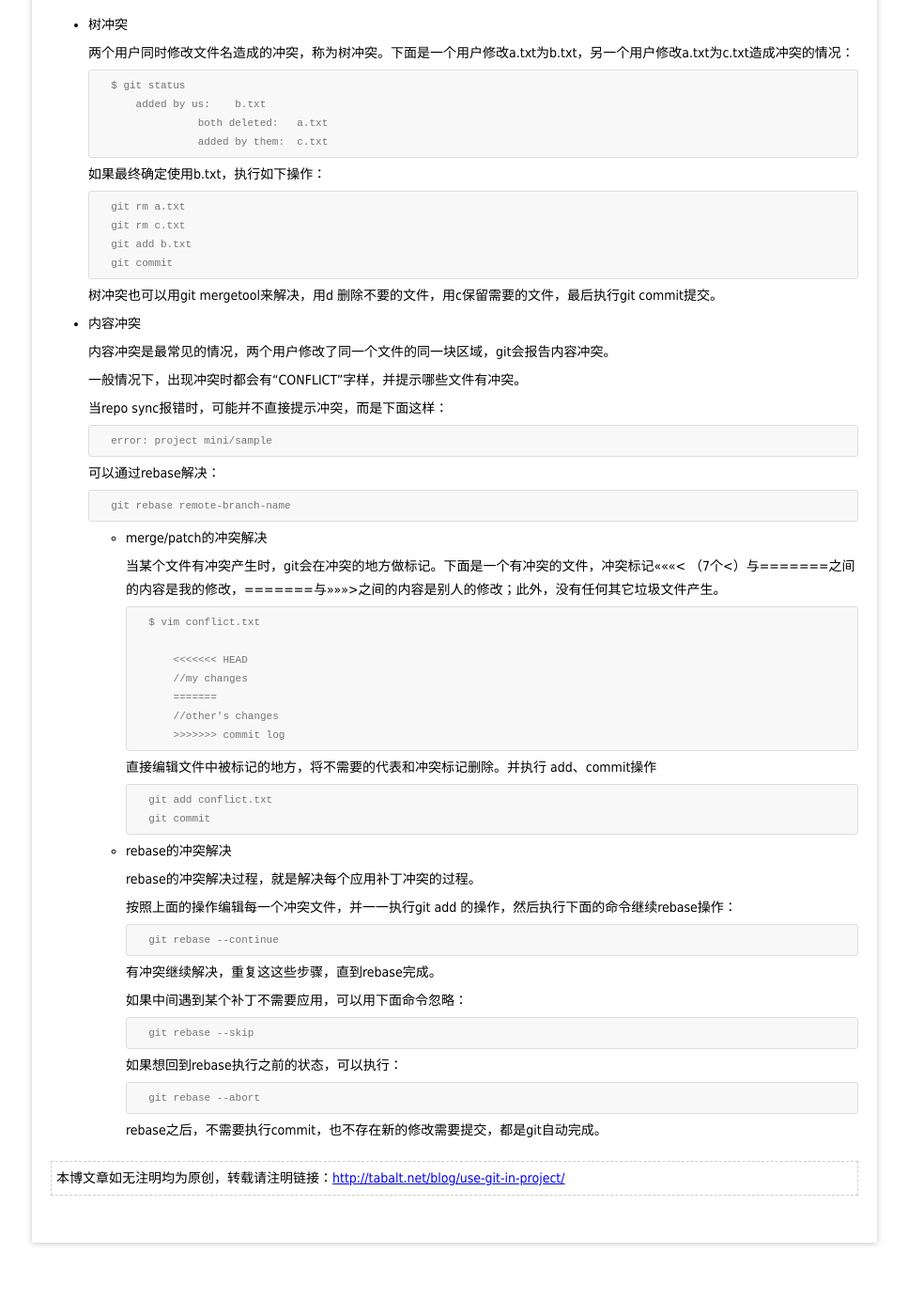
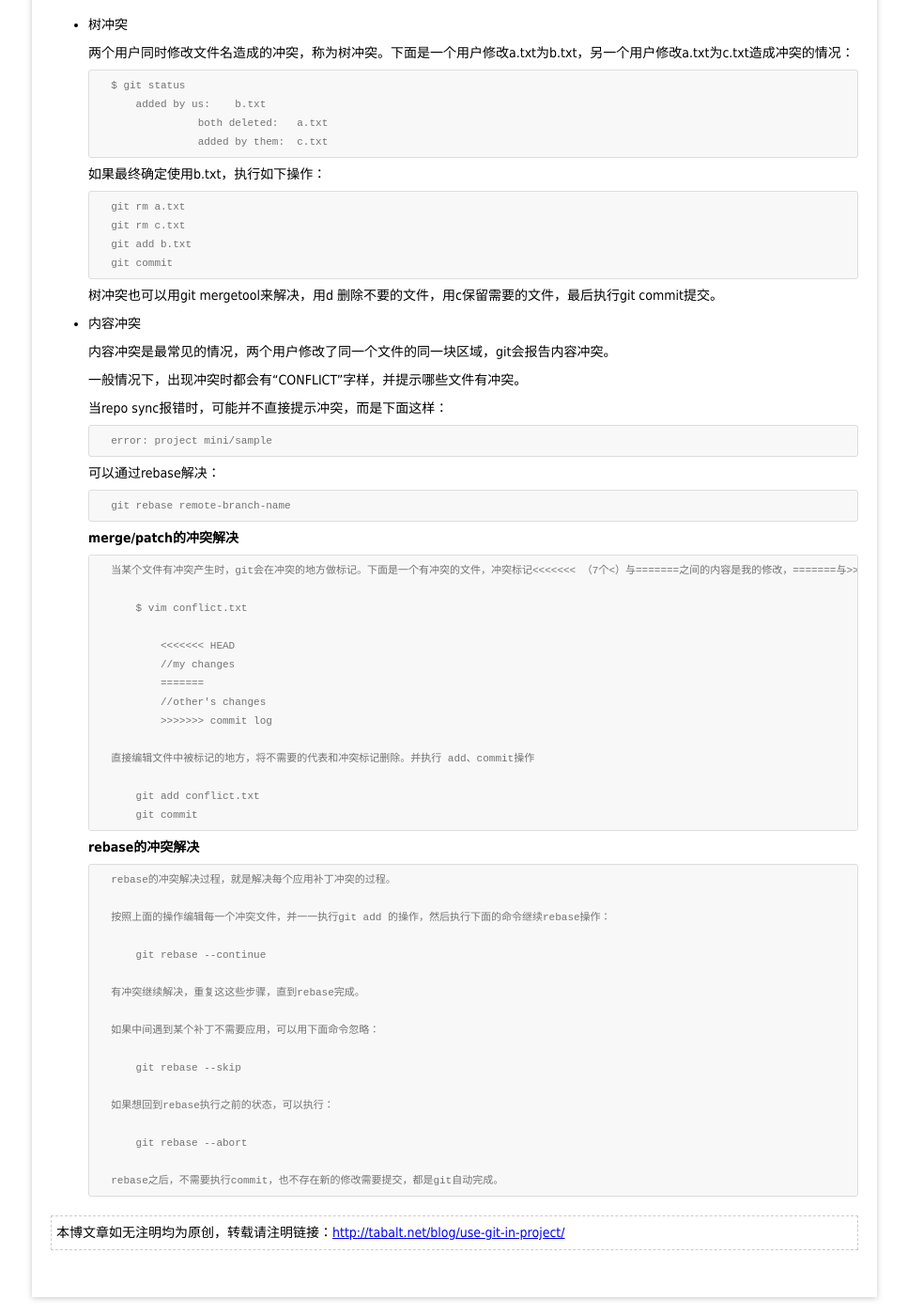
Before and after one commit to tabalt/tabalt.github.io, a Jekyll site: the page built from _posts/git/2014-09-23-use-git-in-project.md, in a window 1280 px wide and 1400 px high, scrolled down 3455 px. Shown: the whole window at 94% size, without its empty margins (156-1123 px from the left). Built offline with Jekyll 4.4.1, drawn with Linux system fonts in a browser that asks for light colours; Markdown is read by kramdown in place of the engine named in the settings; comment, search, counter and statistics services are not loaded; before the commit the page ends 4797 px from its top, so only the background shows below that; part of the change alters nothing that is shown; some of the changed text lies outside the part shown.

Commit message:
update blog

```diff
--- a/_posts/git/2014-09-23-use-git-in-project.md
+++ b/_posts/git/2014-09-23-use-git-in-project.md
@@ -10,7 +10,7 @@ categories: 博文
 关于是用git还是svn的争论，我想不用多聊了，总的来说，git是更稳定、更强大、更现代的版本控制工具，值得大家去尝试与应用。
 
 
-### 1、准备工作
+### 一、准备工作
 
 * 配置个人信息
 
@@ -45,7 +45,7 @@ categories: 博文
 
 
 
-### 2、本地分支开发
+### 二、本地分支开发
 
 当有一些紧急bug需要修复或者一些小功能的改动，一个人就能轻松搞定，可以使用本地分支来开发。
 
@@ -89,7 +89,7 @@ categories: 博文
 
 
 
-### 3、远程分支开发
+### 三、远程分支开发
 
 远程分支适用于多人协同开发同一个系统或功能的场景。使用远程分支开发，可以避免在master分支上引入不稳定的代码。
 
@@ -180,7 +180,7 @@ categories: 博文
 			git branch -D user
 
 
-### 4、git冲突处理
+### 四、git冲突处理
 
 
 使用git merge 、git rebase、git pull等命令时，都有可能和别人修改的代码发生冲突。
@@ -232,7 +232,7 @@ categories: 博文
 		git rebase remote-branch-name
 
 
-	* merge/patch的冲突解决
+	**merge/patch的冲突解决**
 
 		当某个文件有冲突产生时，git会在冲突的地方做标记。下面是一个有冲突的文件，冲突标记<<<<<<< （7个<）与=======之间的内容是我的修改，=======与>>>>>>>之间的内容是别人的修改；此外，没有任何其它垃圾文件产生。
 
@@ -250,7 +250,7 @@ categories: 博文
 			git commit
 
 
-	* rebase的冲突解决
+	**rebase的冲突解决**
 
 		rebase的冲突解决过程，就是解决每个应用补丁冲突的过程。
 
```
